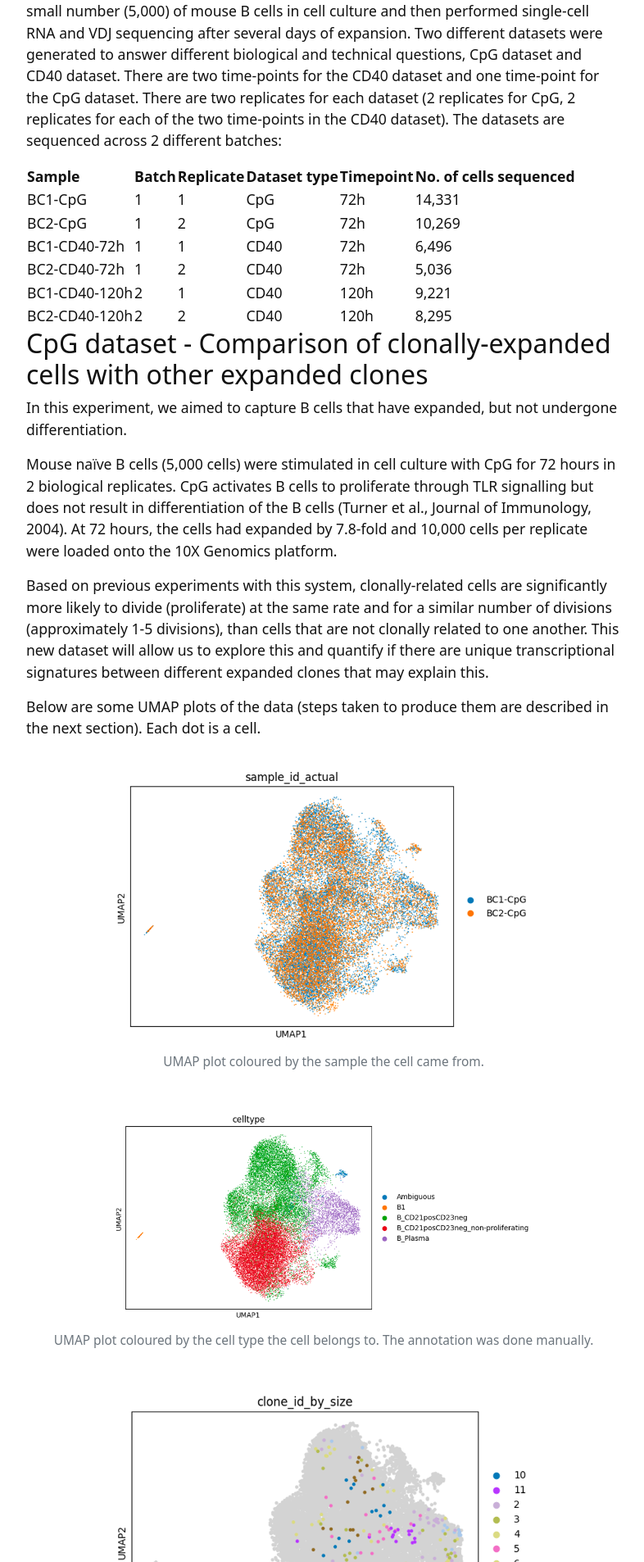
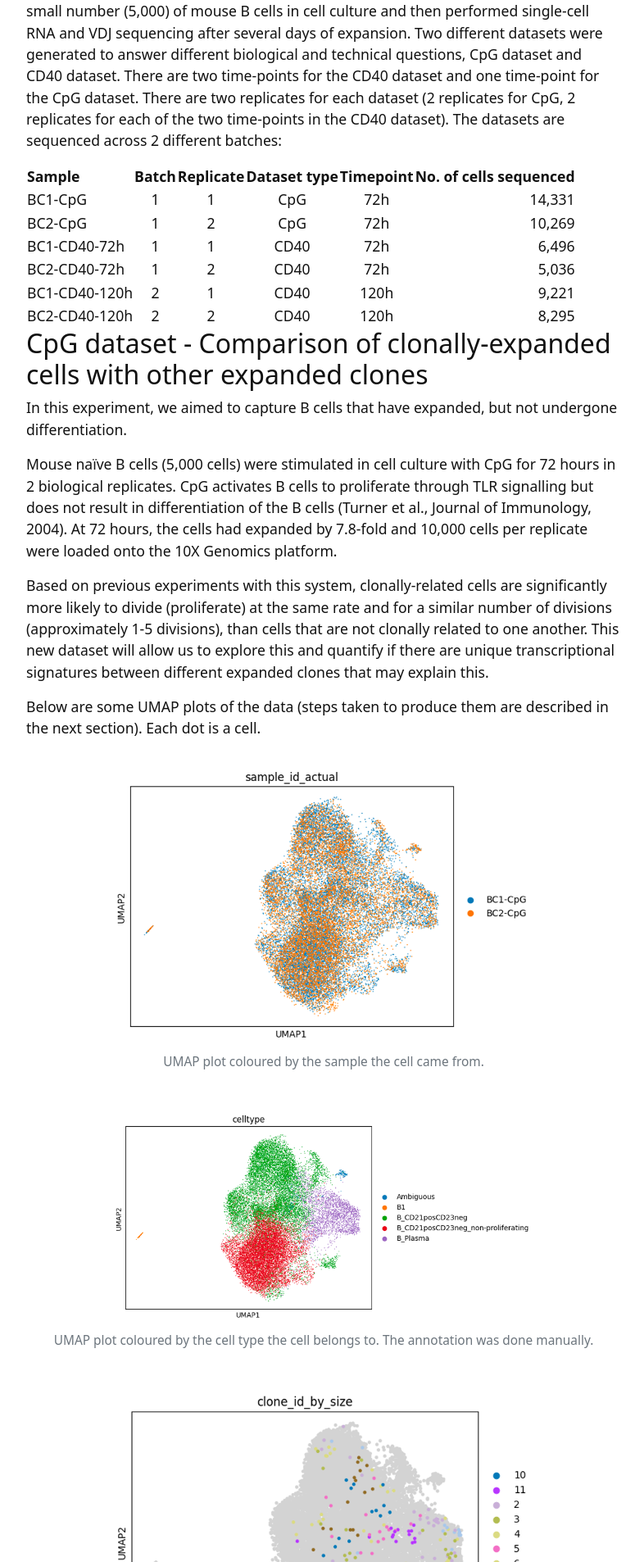
Before and after one commit to 2023-asi-ozsinglecell-hackathon/system-immunology-hackathon, a Jekyll site: the page built from content/dataset.md, in a window 1280 px wide. Shown: the part 1973-3879 px from the top of the page at 82% size, without its empty margins (245-1031 px from the left). Built offline with Jekyll 4.4.1, drawn with Linux system fonts in a browser that asks for light colours.

Commit message:
Update dataset.md

```diff
--- a/content/dataset.md
+++ b/content/dataset.md
@@ -40,16 +40,8 @@ One major challenge with comparing clonally-related cells identified through any
 # The datasets
 For this Hackathon, we have performed an experiment to try and overcome the above biological and technical challenge. Using mouse B cells as a model, and their endogenous VDJ barcodes as a method to identify clonally related cells, we expanded a small number (5,000) of mouse B cells in cell culture and then performed single-cell RNA and VDJ sequencing after several days of expansion. Two different datasets were generated to answer different biological and technical questions, CpG dataset and CD40 dataset. There are two time-points for the CD40 dataset and one time-point for the CpG dataset. There are two replicates for each dataset (2 replicates for CpG, 2 replicates for each of the two time-points in the CD40 dataset). The datasets are sequenced across 2 different batches:
 
-<style>
-td, th {
-   table, th, td {
-   border: 4px solid black;
-}
-}
-</style>
-
-| Sample  | Batch  | Replicate  | Dataset type  | Timepoint  | No. of cells sequenced |
-| --- | --- | --- | --- | --- | --- |
+| Sample    | Batch    | Replicate    | Dataset type    | Timepoint    | No. of cells sequenced   |
+| :--- | :---: | :---: | :---: | :---: | ---: |
 BC1-CpG | 1 | 1 | CpG | 72h | 14,331
 BC2-CpG | 1 | 2 | CpG | 72h | 10,269
 BC1-CD40-72h | 1 | 1 | CD40 | 72h | 6,496
@@ -74,8 +66,8 @@ Below are some UMAP plots of the data (steps taken to produce them are described
 
 The table below shows the number of cells for a given clonotype:
 
-| clone_id_by_size | No. of cells |
-| --- | --- |
+| clone_id_by_size    | No. of cells    |
+| :--- | ---: |
 2 | 21
 3 | 17
 5 | 16
@@ -101,8 +93,8 @@ Below are some UMAP plots of the data (steps taken to produce them are described
 
 {% include figure.html img="cd40/umap_clone.png" caption="UMAP plot coloured by the clonotype of the cells. Specifically, cells that belong to the top 10 most abundant clonotypes are given distinct colours, while cells belonging to clonotypes outside of this top 10 are coloured in gray." width="75%" %}
 
-| Clone_id_by_size | No. of cells |
-| --- | :---: |
+| Clone_id_by_size   | No. of cells    |
+| :--- | ---: |
 1 | 22
 20 | 11
 123|124 | 10
```
